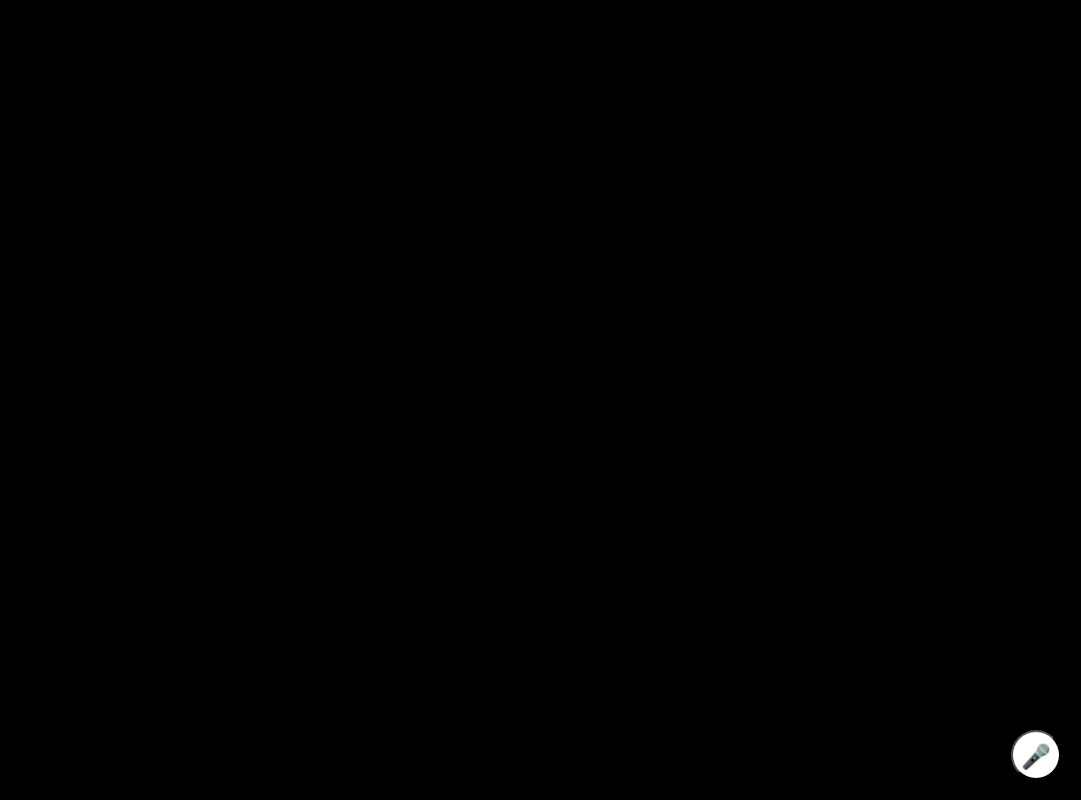
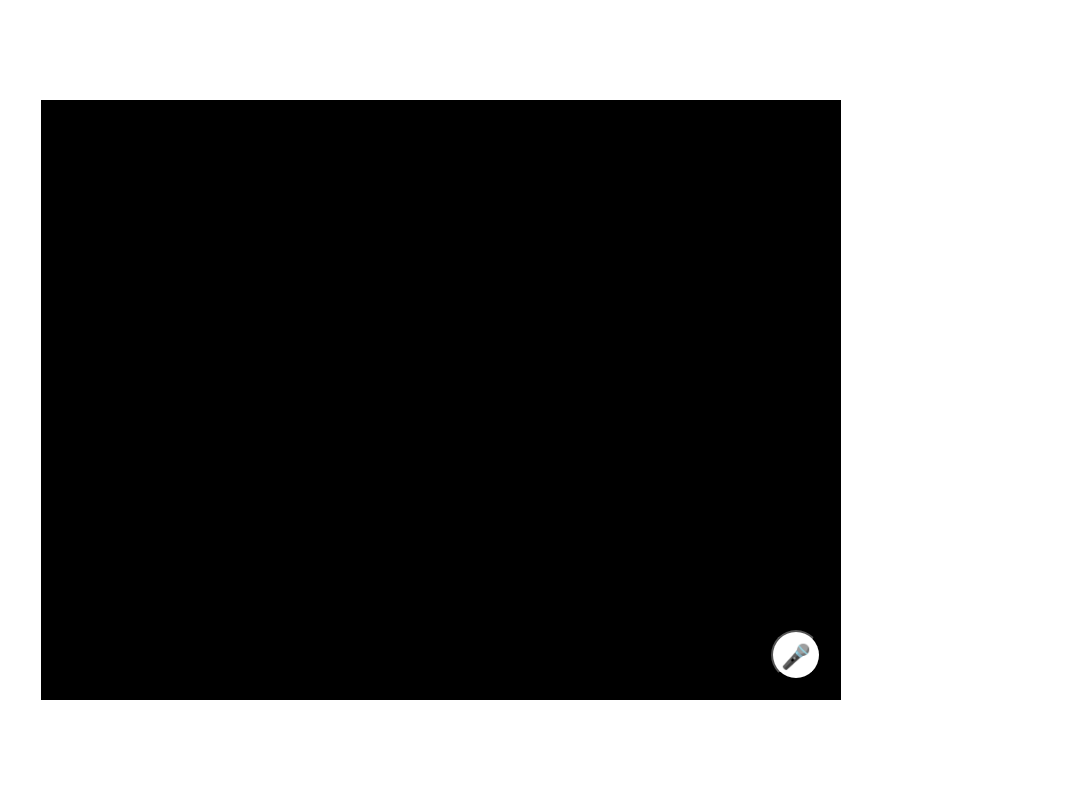
Before and after one commit to jaksa76/3d-ai, a website: page index.html in a window 1280 px wide. Shown: the whole page, without its empty margins (199-1280 px from the left). Drawn offline with nearby package versions, Linux system fonts and the light colour scheme.

```diff
--- a/index.html
+++ b/index.html
@@ -9,15 +9,30 @@
         body {
             margin: 0;
             overflow: hidden;
+            display: flex;
+            justify-content: center;
+            align-items: center;
+            height: 100vh;
+            width: 100vw;
+            display: flex;
+            align-items: center;
+        }
+
+        #app {
+            position: relative;
+            background-color: antiquewhite;
+            display: flex;
+            align-items: center;
         }
 
         #canvas-container {
-            width: 100vw;
-            height: 100vh;
+            width: 800px;
+            height: 600px;
+            margin: auto;
         }
 
         #record-button {
-            position: fixed;
+            position: absolute;
             bottom: 20px;
             right: 20px;
             width: 50px;
@@ -27,12 +42,15 @@
             text-align: center;
             line-height: 48px;
             font-size: 24px;
+            border: 1 solid red;
         }
     </style>
 </head>
 <body>
-    <div id="canvas-container"></div>
-    <button id="record-button">🎤</button>
+    <div id="app">
+        <div id="canvas-container"></div>
+        <button id="record-button">🎤</button>
+    </div>
     <script lang="javascript">
         // Generate a unique session ID
         const sessionId = '_' + Math.random().toString(36).substr(2, 9);
@@ -85,7 +103,7 @@
         const scene = new THREE.Scene();
         const camera = new THREE.PerspectiveCamera(75, window.innerWidth / window.innerHeight, 0.1, 1000);
         const renderer = new THREE.WebGLRenderer();
-        renderer.setSize(window.innerWidth, window.innerHeight);
+        renderer.setSize(800, 600);
         canvasContainer.appendChild(renderer.domElement);
         camera.position.z = 5;
 
```
Also changed, not shown: server.js (+10 -12 lines).
